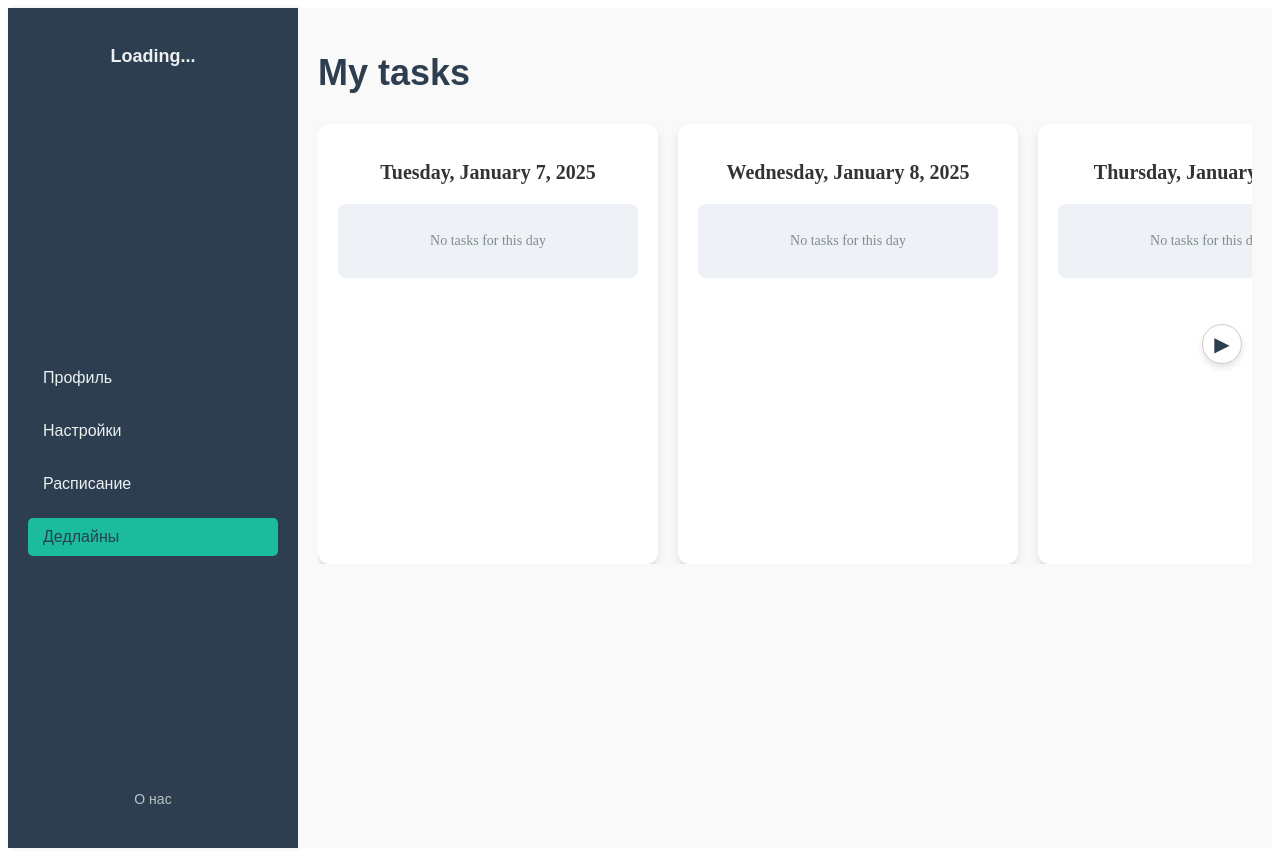
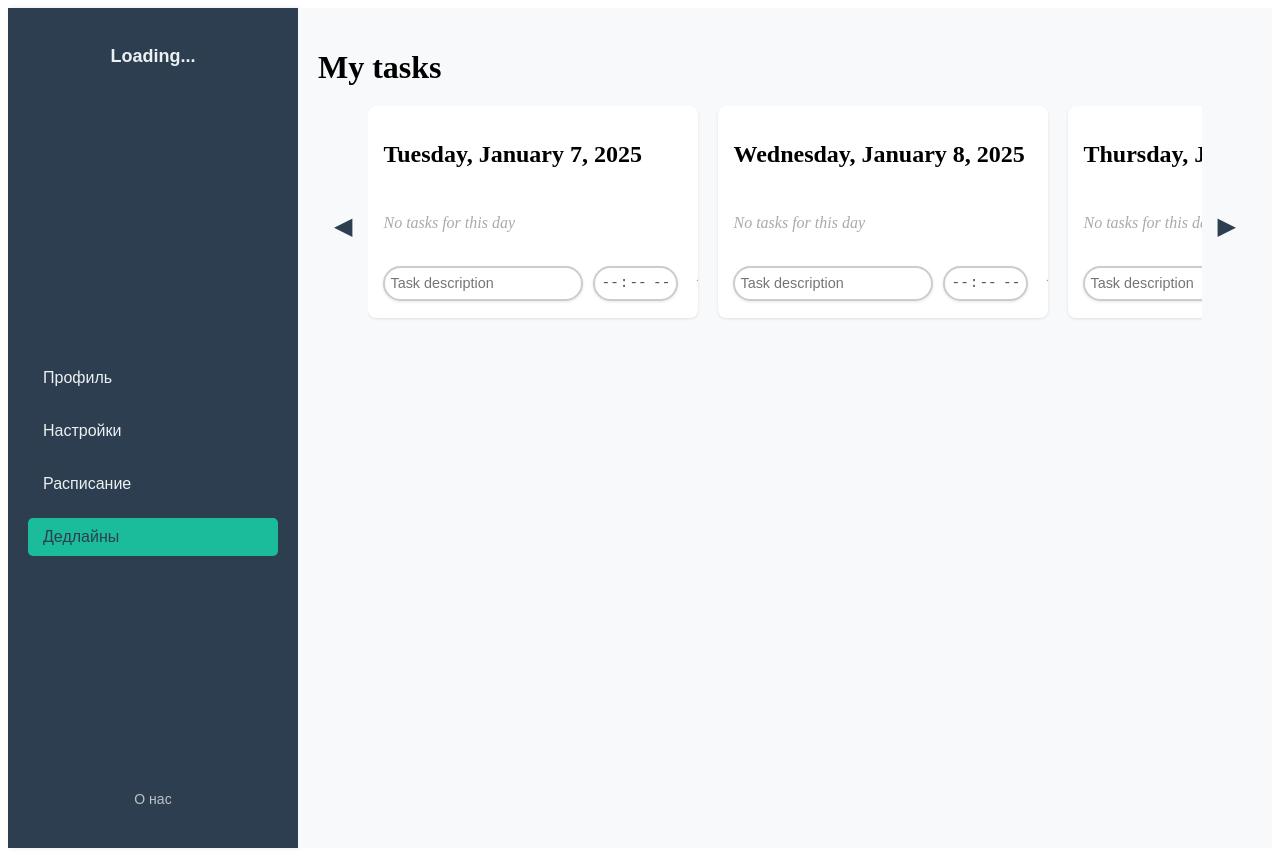
Before and after one commit to SennovE/Chrono, a Vue app in the folder frontend/: page /deadlines in a window 1280 px wide. Built offline with nearby package versions, Linux system fonts and the light colour scheme.

Commit message:
add deadlines and complete tasks in frontend

```diff
--- a/frontend/src/pages/deadlines/index.vue
+++ b/frontend/src/pages/deadlines/index.vue
@@ -3,23 +3,54 @@
     <NavBar :username="user.username" />
     <div class="content-container">
       <h1 class="title">My tasks</h1>
-      <!-- Секция с дедлайнами -->
       <div class="deadline-wrapper">
         <button class="scroll-button scroll-left" @click="scrollLeft">◀</button>
         <div ref="deadlineList" class="deadline-list">
-          <div v-for="(tasks, day) in allDaysWithTasks" :key="day" class="deadline-day">
+          <div
+            v-for="(tasks, day) in allDaysWithTasks"
+            :key="day"
+            class="deadline-day"
+          >
             <h2 class="day-title">{{ formatDate(day) }}</h2>
             <div class="tasks">
               <div v-if="tasks.length === 0" class="empty-task-card">
                 <p>No tasks for this day</p>
               </div>
-              <div v-else v-for="task in tasks" :key="task.description" class="task-card">
+              <div
+                v-else
+                v-for="task in tasks"
+                :key="task.description"
+                class="task-card"
+              >
                 <p class="task-name">{{ task.description }}</p>
                 <p class="task-time">{{ formatTime(task.deadline_time) }}</p>
                 <div class="task-status">
-                  <input type="radio" :name="`task-${day}`" />
+                  <input
+                    type="radio"
+                    @change="markTaskAsComplete(task.id)"
+                  />
                 </div>
               </div>
+            </div>
+            <div class="new-task-form">
+              <input
+                v-model="newTask[day].description"
+                class="new-task-input"
+                type="text"
+                placeholder="Task description"
+              />
+              <input
+                v-model="newTask[day].time"
+                class="new-task-time"
+                type="time"
+              />
+              <button
+                class="create-task-button"
+                @click="createTask(day)"
+                title="Add Task"
+              >
+                ↑
+              </button>
             </div>
           </div>
         </div>
@@ -40,7 +71,10 @@ export default {
   setup() {
     const user = ref({ username: "Loading..." });
     const deadlines = ref([]);
-    const deadlineListRef = ref(null); // Ссылка на список дедлайнов
+    const deadlineListRef = ref(null);
+
+    // Initialize tasks storage per day
+    const newTask = ref({});
 
     const getToken = () => {
       const token = localStorage.getItem("chronoJWTToken");
@@ -75,9 +109,37 @@ export default {
             },
           }
         );
-        deadlines.value = response.data;
+        deadlines.value = response.data.filter((task) => task.status === 0);
       } catch (error) {
         console.error("Error fetching deadlines:", error);
+      }
+    };
+
+    const createTask = async (day) => {
+      if (!newTask.value[day]) {
+        newTask.value[day] = { description: "", time: "" };
+      }
+      try {
+        const token = getToken();
+        const deadline_time = `${day}T${newTask.value[day].time}:00`;
+        const description = newTask.value[day].description;
+
+        const response = await axios.post(
+          "http://localhost:8080/api/v1/deadline_task/create_deadline_task",
+          { description, deadline_time },
+          {
+            headers: {
+              Authorization: `Bearer ${token}`,
+            },
+          }
+        );
+        console.log("Task created:", response.data);
+
+        // Clear the form for this day
+        newTask.value[day] = { description: "", time: "" };
+        await fetchDeadlines();
+      } catch (error) {
+        console.error("Error creating task:", error);
       }
     };
 
@@ -93,13 +155,16 @@ export default {
     });
 
     const allDaysWithTasks = computed(() => {
-      const days = Array.from({ length: 7 }, (_, i) => {
+      const days = Array.from({ length: 30 }, (_, i) => {
         const date = new Date();
         date.setDate(date.getDate() + i);
         return date.toISOString().split("T")[0];
       });
 
       return days.reduce((result, day) => {
+        if (!newTask.value[day]) {
+          newTask.value[day] = { description: "", time: "" };
+        }
         result[day] = groupedDeadlines.value[day] || [];
         return result;
       }, {});
@@ -123,6 +188,31 @@ export default {
       });
     };
 
+    const markTaskAsComplete = async (taskId) => {
+    try {
+      const token = getToken();
+      if (!token) {
+        throw new Error("Token is missing. Please log in.");
+      }
+
+      // Отправляем запрос для завершения задачи
+      await axios.post(
+        "http://localhost:8080/api/v1/deadline_task/complete_task",
+        { id: taskId },
+        {
+          headers: {
+            Authorization: `Bearer ${token}`,
+          },
+        }
+      );
+
+      // Обновляем список задач после выполнения
+      await fetchDeadlines();
+    } catch (error) {
+      console.error("Error completing task:", error);
+    }
+  };
+
     const scrollLeft = () => {
       const deadlineList = deadlineListRef.value;
       if (deadlineList) {
@@ -142,120 +232,182 @@ export default {
       await fetchDeadlines();
     });
 
-    return { user, allDaysWithTasks, formatDate, formatTime, scrollLeft, scrollRight, deadlineListRef };
+    return {
+      user,
+      allDaysWithTasks,
+      formatDate,
+      formatTime,
+      scrollLeft,
+      scrollRight,
+      deadlineListRef,
+      newTask,
+      createTask,
+      markTaskAsComplete
+    };
   },
 };
 </script>
 
-<style>
-/* Основной контейнер */
+<style scoped>
 .page-container {
   display: flex;
+  min-height: 100vh;
+  box-sizing: border-box;
 }
 
-/* Контейнер контента */
 .content-container {
   flex: 1;
   padding: 20px;
-  background-color: #f9f9f9;
-  overflow-y: auto;
+  box-sizing: border-box;
+  overflow: hidden;
+  background-color: #f8f9fa;
 }
 
 .title {
-  font-size: 36px; /* Увеличенный шрифт для заголовка */
-  font-family: "Poppins", sans-serif; /* Красивый современный шрифт */
-  font-weight: bold;
-  margin-bottom: 30px;
-  text-align: left;
-  color: #2c3e50; /* Темно-синий цвет */
+  margin-bottom: 20px;
 }
 
-/* Обёртка для списка дедлайнов и кнопок */
 .deadline-wrapper {
   display: flex;
   align-items: center;
-  margin-top: 20px;
   position: relative;
 }
 
-/* Список дедлайнов */
+.scroll-button {
+  background-color: transparent;
+  border: none;
+  font-size: 1.5rem;
+  cursor: pointer;
+  color: #2c3e50;
+  margin: 0 10px;
+}
+
 .deadline-list {
   display: flex;
-  gap: 20px;
-  overflow: hidden;
-  flex: 1;
+  overflow-x: hidden;
+  scroll-behavior: smooth;
+  flex-wrap: nowrap;
+  width: 100%;
 }
 
-/* Колонка для каждого дня */
 .deadline-day {
-  flex: 0 0 300px; /* Увеличенная ширина */
-  background-color: #ffffff;
-  border-radius: 12px; /* Более мягкие края */
-  padding: 20px; /* Увеличенный внутренний отступ */
-  box-shadow: 0 6px 10px rgba(0, 0, 0, 0.1);
-  height: 400px; /* Фиксированная высота */
   display: flex;
   flex-direction: column;
-  justify-content: flex-start;
+  flex-shrink: 0; /* Удерживаем фиксированную ширину */
+  width: 300px;
+  margin-right: 20px;
+  background-color: #ffffff;
+  border-radius: 8px;
+  padding: 15px;
+  box-shadow: 0 1px 3px rgba(0, 0, 0, 0.1);
+  max-height: fit-content; /* Ограничиваем высоту только содержимым */
+  overflow: hidden; /* Убираем лишний скролл */
 }
 
-.day-title {
-  font-size: 20px; /* Увеличенный размер текста */
-  font-weight: bold;
-  margin-bottom: 20px;
-  color: #333;
-  text-align: center;
-}
-
-/* Карточка задачи */
-.task-card {
-  background-color: #f5f5f5;
-  padding: 15px;
-  margin-bottom: 15px;
-  border-radius: 8px;
+.tasks {
+  margin-top: 10px;
   display: flex;
-  justify-content: space-between;
-  align-items: center;
+  flex-direction: column;
+  gap: 10px; /* Добавляем промежутки между карточками */
+  min-height: 50px; /* Минимальная высота для пустого состояния */
 }
 
 .empty-task-card {
-  background-color: #eef2f7;
-  padding: 15px;
-  margin-bottom: 15px;
-  border-radius: 8px;
-  text-align: center;
-  font-size: 14px;
-  color: #7f8c8d;
+  color: #aaa;
+  font-style: italic;
 }
 
-/* Кнопки прокрутки */
-.scroll-button {
-  width: 40px;
-  height: 40px;
-  background-color: #ffffff; /* Бело-серая кнопка */
-  border: 1px solid #ccc;
-  border-radius: 50%;
-  color: #2c3e50; /* Темно-синий цвет */
-  font-size: 20px;
+.task-card {
+  margin-bottom: 10px;
+  border: 1px solid #ebebeb;
+  border-radius: 5px;
+  padding: 10px;
+  background-color: #fafafa;
+}
+
+.task-name {
+  font-weight: bold;
+  margin: 0;
+}
+
+.task-time {
+  margin: 5px 0 0;
+  font-size: 0.9rem;
+  color: #555;
+}
+
+.new-task-form {
+  display: flex;
+  align-items: center;
+  gap: 10px;
+  margin-top: 15px;
+}
+
+.new-task-input {
+  flex: 2;
+  padding: 5px;
+  height: 35px; /* Уменьшаем высоту */
+  border: 2px solid #ccc; /* Толстая серая граница */
+  border-radius: 50px; /* Почти овальная форма */
+  font-size: 0.9rem; /* Уменьшаем шрифт */
+  color: #555;
+  background-color: white; /* Белый фон */
+  box-shadow: 0 1px 3px rgba(0, 0, 0, 0.1); /* Лёгкая тень */
+  transition: border-color 0.3s ease, box-shadow 0.3s ease;
+  box-sizing: border-box;
+}
+
+.new-task-input:focus {
+  border-color: #3498db; /* Подсветка границы при фокусе */
+  box-shadow: 0 0 8px rgba(52, 152, 219, 0.5); /* Лёгкая подсветка */
+}
+
+.new-task-time {
+  flex: 1;
+  padding: 5px;
+  height: 35px; /* Такой же размер, как у описания */
+  border: 2px solid #ccc; /* Толстая серая граница */
+  border-radius: 50px; /* Почти овальная форма */
+  font-size: 0.9rem; /* Уменьшаем шрифт */
+  text-align: center; /* Центрируем текст */
+  color: #555; /* Серый цвет текста */
+  appearance: none; /* Убираем стандартное оформление браузера */
+  background-color: white; /* Белый фон */
+  box-shadow: 0 1px 3px rgba(0, 0, 0, 0.1); /* Лёгкая тень */
+  transition: border-color 0.3s ease, box-shadow 0.3s ease;
+  box-sizing: border-box;
+}
+
+.new-task-time:focus {
+  border-color: #3498db; /* Подсветка границы при фокусе */
+  box-shadow: 0 0 8px rgba(52, 152, 219, 0.5); /* Лёгкая подсветка */
+}
+
+.new-task-time::placeholder {
+  color: #aaa; /* Цвет для `--:--` */
+  font-style: italic; /* Наклонный текст */
+}
+
+/* Убираем значок часов */
+.new-task-time::-webkit-calendar-picker-indicator {
+  display: none; /* Убираем значок в Chrome и Edge */
+}
+
+.create-task-button {
   display: flex;
   justify-content: center;
   align-items: center;
+  width: 40px; /* Размер кнопки */
+  height: 40px; /* Размер кнопки */
+  color: gray; /* Серый цвет стрелки */
+  font-size: 1.2rem;
+  border: none; /* Убираем границы */
+  background-color: transparent; /* Убираем фон */
   cursor: pointer;
-  margin: 0 10px;
-  box-shadow: 0 4px 6px rgba(0, 0, 0, 0.1);
-  transition: background-color 0.3s ease, border-color 0.3s ease;
+  transition: transform 0.2s;
 }
 
-.scroll-button:hover {
-  background-color: #f0f0f0;
-  border-color: #b0b0b0;
-}
-
-.scroll-left {
-  margin-right: -50px;
-}
-
-.scroll-right {
-  margin-left: -50px;
+.create-task-button:hover {
+  transform: scale(1.1); /* Увеличиваем размер при наведении */
 }
 </style>
```
